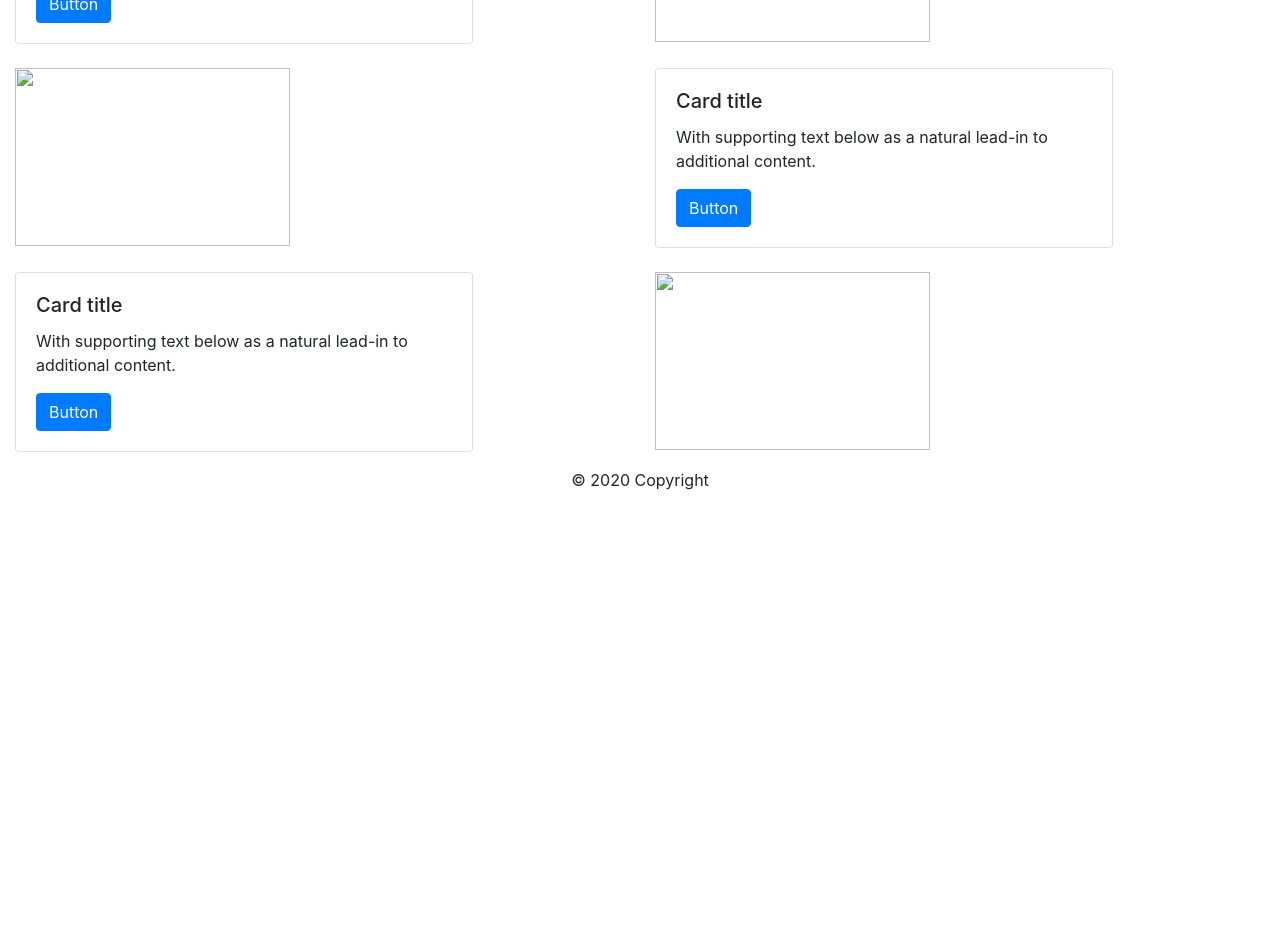
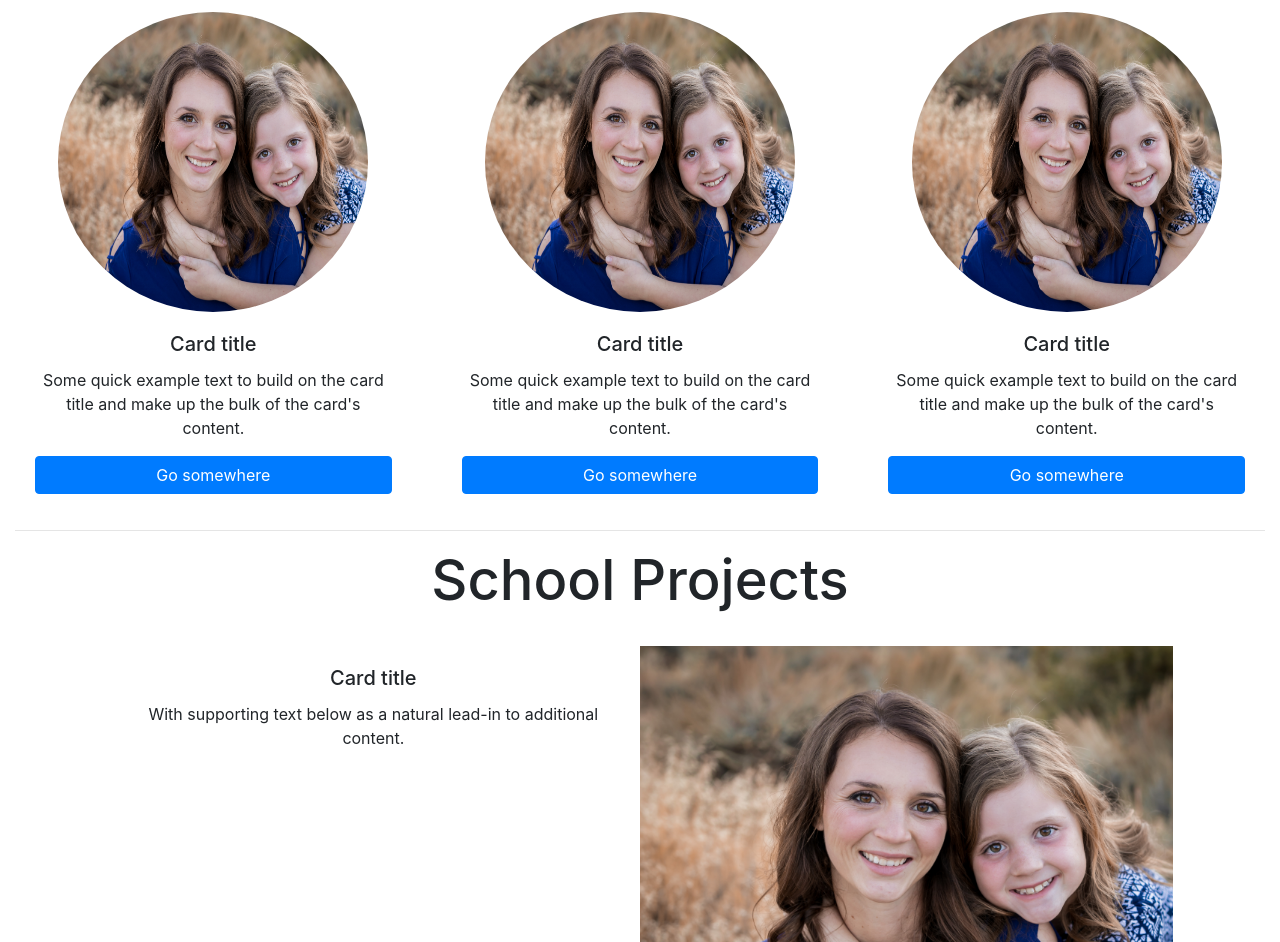
Before and after one commit to jordan-hanson/portfolio, a plain HTML site: page public/index.html in a window 1280 px wide. Shown: the part 572-1514 px from the top of the page. Before the commit the page ends 1080 px from the top, so only its background shows below. Drawn offline with nearby package versions, Linux system fonts and the light colour scheme.

Commit message:
updated styling and columns for css design

```diff
--- a/css/style.css
+++ b/css/style.css
@@ -2,10 +2,55 @@
 display: flex;
 justify-content: center;
 align-items: center;
-padding-right: 0% !important;
+border: solid 0px !important;
 }
 #project-image1 {
-    height: 178px;
-    width: 275px;
+    height: 100%;
+    width: 100%;
 
 }
+.projectTitle{
+    text-align: center;
+}
+.card-title {
+    text-align: center;
+}
+.card-text {
+    text-align: center;
+}
+.col-5{
+    padding: 0;
+    text-align: center;
+}
+.btn {
+    width: 100%;
+}
+.img {
+    vertical-align: middle;
+}
+.rounded-circle {
+    /* border-radius: 50% !important; */
+    height: 300px;
+    width: 310px;
+}
+/* .carousel-item {
+    height: 500px;
+  }
+
+  .carousel-item img {
+      position: absolute;
+      object-fit:cover;
+      top: 0;
+      left: 0;
+      min-height: 500px;
+  } */
+  .carousel-item{
+
+    height: 400px;
+}
+.carousel-item img{
+    /* position: absolute; */
+    height: 100%;
+    left: 30px;
+  border: 3px solid grey;
+}
--- a/public/index.html
+++ b/public/index.html
@@ -7,9 +7,9 @@
     <meta http-equiv="X-UA-Compatible" content="ie=edge">
     <link rel="stylesheet" href="https://maxcdn.bootstrapcdn.com/bootstrap/4.0.0/css/bootstrap.min.css"
         integrity="sha384-Gn5384xqQ1aoWXA+058RXPxPg6fy4IWvTNh0E263XmFcJlSAwiGgFAW/dAiS6JXm" crossorigin="anonymous">
-    <link rel="stylesheet" href="/css/style.css">
+    <link rel="stylesheet" href="../css/style.css">
 
-    <title>Student Bio</title>
+    <title>Jordan Hanson Portfolio</title>
 </head>
 
 <body>
@@ -41,6 +41,7 @@
     </nav>
     <div class="container-fluid">
         <div class="row">
+            <div class="col-sm-12 my-auto">
                 <div id="carouselExampleIndicators" class="carousel slide" data-ride="carousel">
                     <ol class="carousel-indicators">
                         <li data-target="#carouselExampleIndicators" data-slide-to="0" class="active"></li>
@@ -68,10 +69,17 @@
                     </a>
                 </div>
             </div>
+        </div>
+        <hr class="featurette-divider">
         <div class="row">
             <div class="col">
-                <div class="card" style="align-items: center;   width: 18rem;">
-                    <img class="card-img-top" src="..." alt="Card image cap">
+                <h1 class="projectTitle" style="font-size: 3.5rem">School Projects</h1>
+            </div>
+        </div>
+        <div class="row" style="padding-top: 20px;">
+            <div class="col">
+                <div class="card" style="align-items: center;">
+                    <img class="rounded-circle" src="../css/images/profileimage.jpg" alt="Card image cap">
                     <div class="card-body">
                         <h5 class="card-title">Card title</h5>
                         <p class="card-text">Some quick example text to build on the card title and make up the bulk of
@@ -83,8 +91,8 @@
                 </div>
             </div>
             <div class="col">
-                <div class="card" style="width: 18rem;">
-                    <img class="card-img-top" src="..." alt="Card image cap">
+                <div class="card" style="">
+                    <img class="rounded-circle" src="../css/images/profileimage.jpg" alt="Card image cap">
                     <div class="card-body">
                         <h5 class="card-title">Card title</h5>
                         <p class="card-text">Some quick example text to build on the card title and make up the bulk of
@@ -96,8 +104,8 @@
                 </div>
             </div>
             <div class="col">
-                <div class="card" style="width: 18rem;">
-                    <img class="card-img-top" src="..." alt="Card image cap">
+                <div class="card" style="">
+                    <img class="rounded-circle" src="../css/images/profileimage.jpg" alt="Card image cap">
                     <div class="card-body">
                         <h5 class="card-title">Card title</h5>
                         <p class="card-text">Some quick example text to build on the card title and make up the bulk
@@ -109,62 +117,75 @@
                 </div>
             </div>
         </div>
-        <br>
+        <hr class="featurette-divider">
         <div class="row">
-            <h1 class="projectTitle">School Projects</h1>
+            <div class="col">
+                <h1 class="projectTitle" style="font-size: 3.5rem">School Projects</h1>
+            </div>
         </div>
         <br>
-        <div class="row">
-            <div class="col">
-                <div class="card w-75">
+        <div class="row" style="height: 400px;">
+            <div class="col-1"></div>
+            <div class="col-5">
+                <div class="card">
                     <div class="card-body">
                         <h5 class="card-title">Card title</h5>
                         <p class="card-text">With supporting text below as a natural lead-in to additional content.</p>
-                        <a href="#" class="btn btn-primary">Button</a>
                     </div>
                 </div>
             </div>
-            <div class="col">
-                <img src="css/images/profileimage.jpg" alt="" id="project-image1" />
+            <div class="col-5">
+                <img src="../css/images/profileimage.jpg" alt="" id="project-image1" />
             </div>
+            <div class="col-1"></div>
         </div>
         <br>
-        <div class="row">
-            <div class="col">
-                <img src="css/images/profileimage.jpg" alt="" id="project-image1" />
+        <div class="row" style="height: 400px;">
+            <div class="col-1"></div>
+            <div class="col-5">
+                <img src="../css/images/profileimage.jpg" alt="" id="project-image1" />
             </div>
-            <div class="col">
-                <div class="card w-75">
+            <div class="col-5">
+                <div class="card">
                     <div class="card-body">
                         <h5 class="card-title">Card title</h5>
                         <p class="card-text">With supporting text below as a natural lead-in to additional content.
                         </p>
-                        <a href="#" class="btn btn-primary">Button</a>
                     </div>
                 </div>
             </div>
+            <div class="col-1"></div>
         </div>
         <br>
-        <div class="row">
-            <div class="col">
-                <div class="card w-75">
+        <div class="row" style="height: 400px;">
+            <div class="col-1"></div>
+            <div class="col-5">
+                <div class="card">
                     <div class="card-body">
                         <h5 class="card-title">Card title</h5>
                         <p class="card-text">With supporting text below as a natural lead-in to additional content.</p>
-                        <a href="#" class="btn btn-primary">Button</a>
                     </div>
                 </div>
             </div>
-            <div class="col">
-                <img src="css/images/profileimage.jpg" alt="" id="project-image1" />
+            <div class="col-5">
+                <img src="../css/images/profileimage.jpg" alt="" id="project-image1" />
             </div>
+            <div class="col-1"></div>
         </div>
     </div>
     <footer class="page-footer font-small cyan darken-3">
         <div class="footer-copyright text-center py-3">© 2020 Copyright
         </div>
     </footer>
-
+    <script src="https://code.jquery.com/jquery-3.4.1.slim.min.js"
+        integrity="sha384-J6qa4849blE2+poT4WnyKhv5vZF5SrPo0iEjwBvKU7imGFAV0wwj1yYfoRSJoZ+n"
+        crossorigin="anonymous"></script>
+    <script src="https://cdn.jsdelivr.net/npm/popper.js@1.16.0/dist/umd/popper.min.js"
+        integrity="sha384-Q6E9RHvbIyZFJoft+2mJbHaEWldlvI9IOYy5n3zV9zzTtmI3UksdQRVvoxMfooAo"
+        crossorigin="anonymous"></script>
+    <script src="https://stackpath.bootstrapcdn.com/bootstrap/4.4.1/js/bootstrap.min.js"
+        integrity="sha384-wfSDF2E50Y2D1uUdj0O3uMBJnjuUD4Ih7YwaYd1iqfktj0Uod8GCExl3Og8ifwB6"
+        crossorigin="anonymous"></script>
 </body>
 
 </html>
```
Lines whose indentation alone changed are shown as unchanged.
